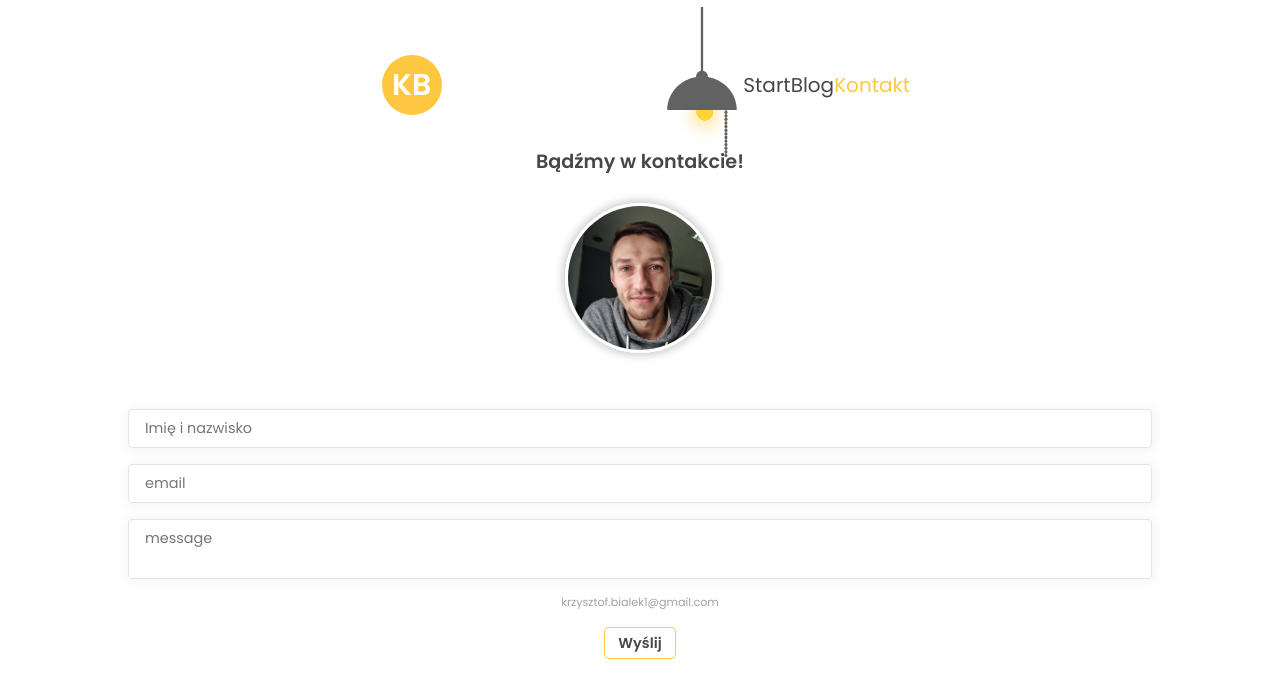
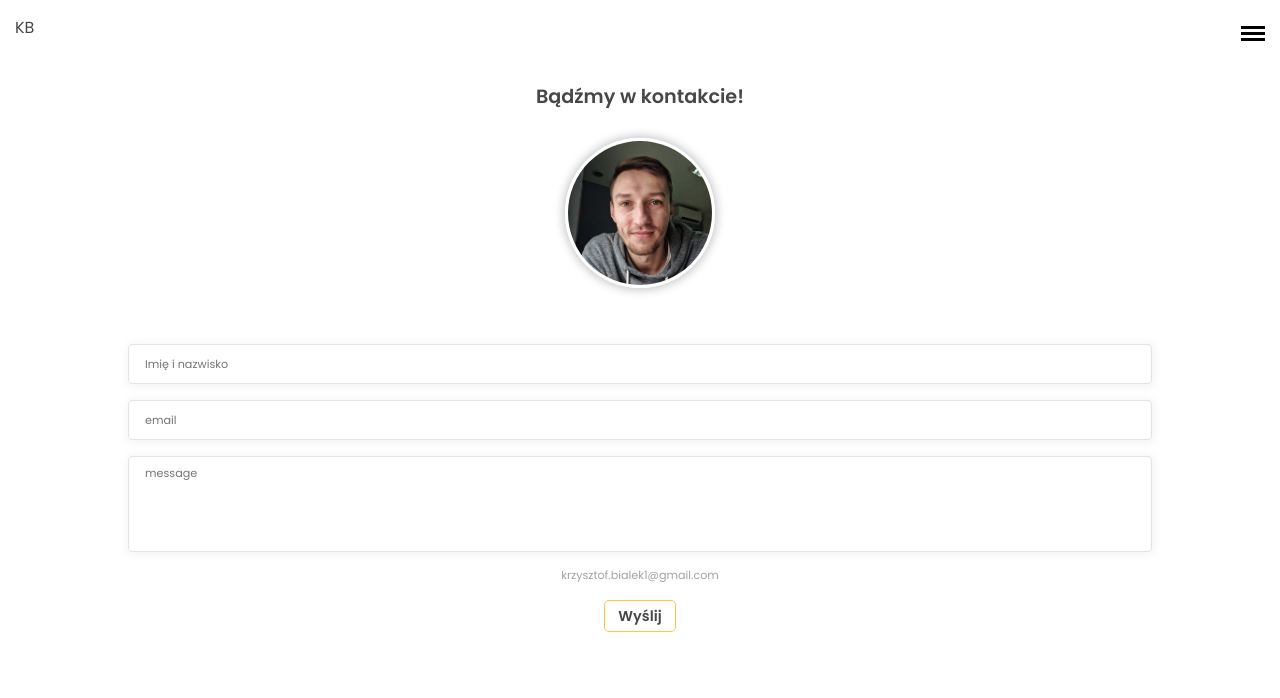
Before and after one commit to bialek-k/Portfolio-website, a Next.js app: page /contact in a window 1280 px wide. Shown: the top 698 px of the page. Built offline with nearby package versions, Linux system fonts and the light colour scheme.

Commit message:
still contact

```diff
--- a/components/Form.module.scss
+++ b/components/Form.module.scss
@@ -11,6 +11,8 @@
     .halfWidth {
       & input {
         width: 100%;
+        height: 2.5rem;
+        font-size: 0.7rem;
         border-radius: 0.3rem;
       }
     }
@@ -28,6 +30,8 @@
   & input,
   textarea {
     font-size: 0.9rem;
+    font-size: 0.7rem;
+    height: 6rem;
     margin: 0.5rem 0;
     padding: 0.5rem 1rem;
     border: 1px solid rgba(138, 138, 138, 0.226);
--- a/components/Header.module.scss
+++ b/components/Header.module.scss
@@ -1,5 +1,8 @@
-$base-color: rgba(253, 187, 17, 0.8);
+// $base-color: rgba(253, 187, 17, 0.8);
 
+.container {
+  display: none;
+}
 .mobileNav {
   width: 100vw;
   padding: 15px;
@@ -28,67 +31,67 @@ $base-color: rgba(253, 187, 17, 0.8);
     }
   }
 
-  @media (min-width: 450px) {
-    display: none;
-  }
+  // @media (min-width: 450px) {
+  //   display: none;
+  // }
 }
 
-.container {
-  display: flex;
-  margin-top: 50px;
-  justify-content: space-between;
-  align-items: center;
-  height: 70px;
+// .container {
+//   display: flex;
+//   margin-top: 50px;
+//   justify-content: space-between;
+//   align-items: center;
+//   height: 70px;
 
-  @media (max-width: 375px) {
-    display: none;
-  }
+//   @media (max-width: 375px) {
+//     display: none;
+//   }
 
-  .logo {
-    width: 60px;
-    height: 60px;
-    background: $base-color;
-    border-radius: 50%;
-    display: flex;
-    justify-content: center;
-    align-items: center;
-    & p {
-      font-size: 30px;
-      color: white;
-      font-weight: bold;
-    }
-    & a {
-      text-decoration: none;
-    }
-  }
+//   .logo {
+//     width: 60px;
+//     height: 60px;
+//     background: $base-color;
+//     border-radius: 50%;
+//     display: flex;
+//     justify-content: center;
+//     align-items: center;
+//     & p {
+//       font-size: 30px;
+//       color: white;
+//       font-weight: bold;
+//     }
+//     & a {
+//       text-decoration: none;
+//     }
+//   }
 
-  .darkMode {
-    margin-left: 220px;
-  }
+//   .darkMode {
+//     margin-left: 220px;
+//   }
 
-  .nav {
-    width: 30%;
+//   .nav {
+//     width: 30%;
 
-    .navList {
-      display: flex;
-      justify-content: space-between;
-      list-style: none;
-      color: inherit;
+//     .navList {
+//       display: flex;
+//       justify-content: space-between;
+//       list-style: none;
+//       color: inherit;
 
-      .link {
-        color: inherit;
-        font-size: 20px;
-        text-decoration: none;
-        transition: opacity 0.3s ease-in-out;
+//       .link {
+//         color: inherit;
+//         font-size: 20px;
+//         text-decoration: none;
+//         transition: opacity 0.3s ease-in-out;
 
-        &:hover {
-          opacity: 0.8;
-        }
-      }
+//         &:hover {
+//           opacity: 0.8;
+//         }
+//       }
 
-      .active {
-        color: $base-color;
-      }
-    }
-  }
-}
+//       .active {
+//         color: $base-color;
+//       }
+//     }
+//   }
+// }
--- a/components/Hero.module.scss
+++ b/components/Hero.module.scss
@@ -3,7 +3,7 @@
   flex-direction: column;
   justify-content: center;
   align-items: center;
-  margin-bottom: 5rem;
+  margin-bottom: 3rem;
 
   .heroPhoto {
     background: url("../assets//hero_photo.jpeg");
@@ -19,7 +19,7 @@
 
   .heroDescription {
     text-align: center;
-    font-size: 0.8rem;
+    font-size: 0.9rem;
     width: 80%;
 
     & p:first-child {
--- a/components/Layout.module.css
+++ b/components/Layout.module.css
@@ -5,10 +5,10 @@
   align-items: center;
   background: var(--color-primary-background);
   color: var(--color-primary-text);
+  overflow: hidden;
 }
 
 .container {
-  /* width: min(1400px, 85vw); */
   /* background-color: orange; */
   display: flex;
   flex-direction: column;
--- a/components/ProjectItem.module.scss
+++ b/components/ProjectItem.module.scss
@@ -17,7 +17,7 @@
     }
 
     p {
-      font-size: 0.6rem;
+      font-size: 0.7rem;
       text-align: center;
       margin-bottom: 1rem;
     }
@@ -31,8 +31,9 @@
       margin-top: 1rem;
       display: flex;
       font-size: 0.8rem;
-      width: 100%;
+      width: 85%;
       justify-content: space-evenly;
+      opacity: 0.5;
     }
   }
 
--- a/components/ProjectsList.js
+++ b/components/ProjectsList.js
@@ -8,7 +8,7 @@ const ProjectsList = ({ datodata }) => {
   return (
     <>
       <section className={styles.projects}>
-        <h1>Projekty</h1>
+        <h1 className={styles.projectsTitle}>Projekty</h1>
         {data.map((project) => {
           number++;
           return (
```
Also changed, not shown: components/ProjectsList.module.scss (+4 -3 lines).
